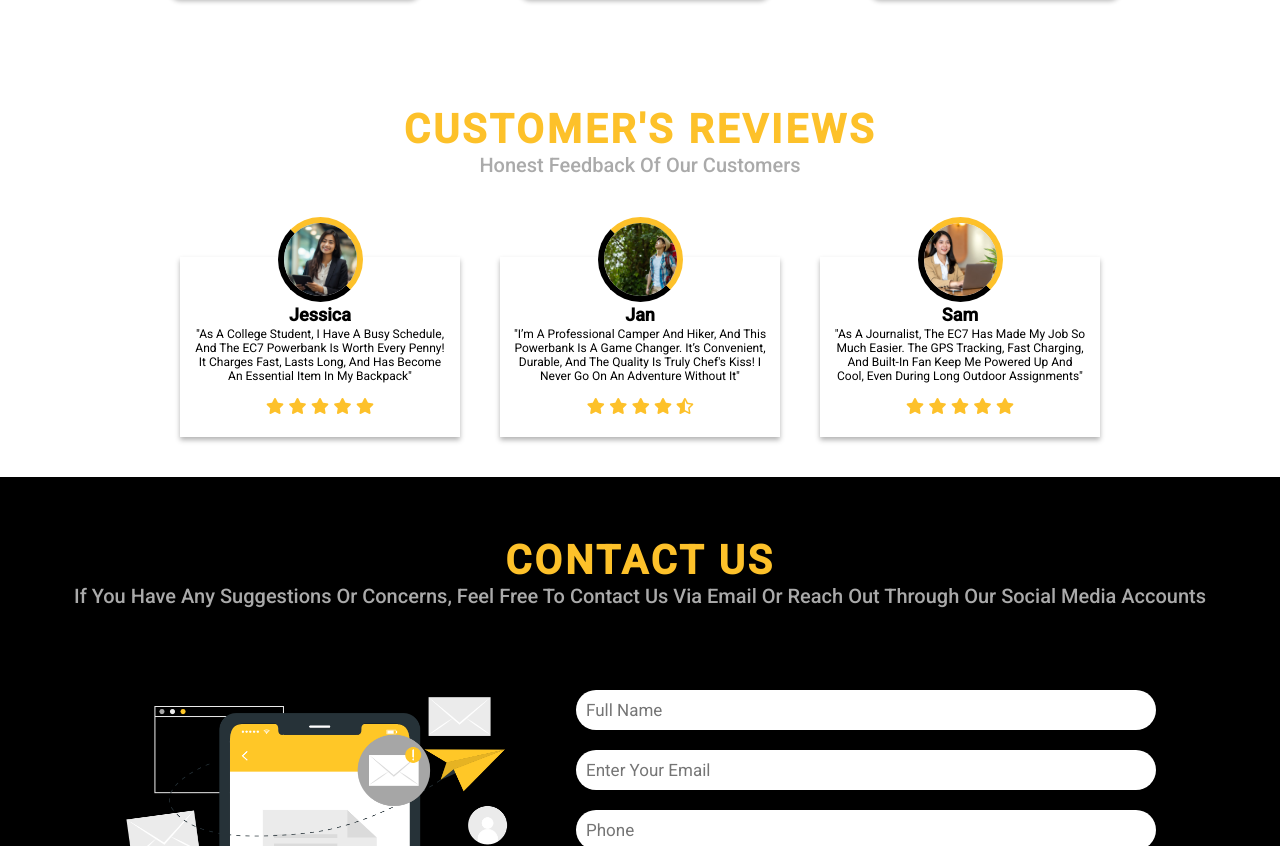
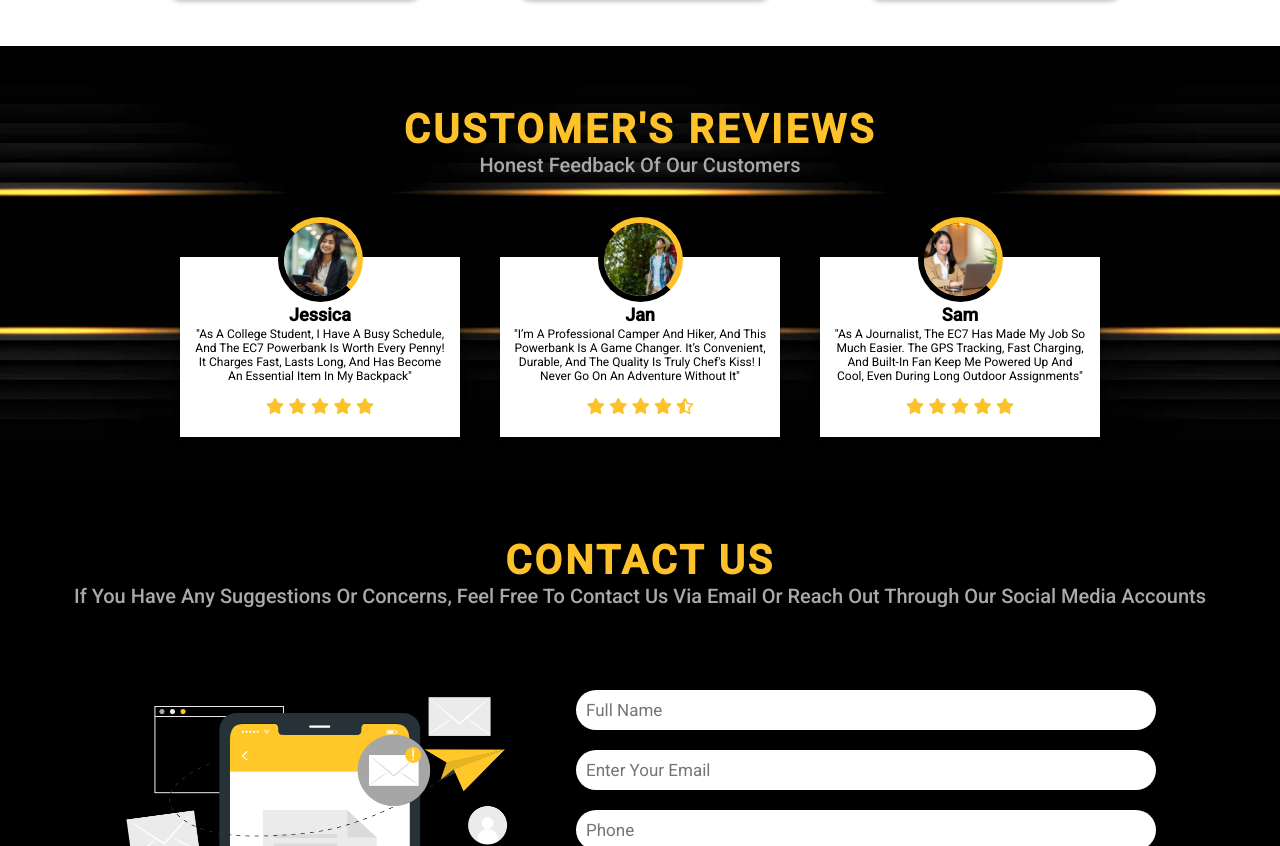
Before and after one commit to Ec7ipse12/EC7GPS, a plain HTML site: page index.html in a window 1280 px wide. Shown: the part 3377-4223 px from the top of the page. Drawn offline with nearby package versions, Linux system fonts and the light colour scheme.

Commit message:
style.css

```diff
--- a/style.css
+++ b/style.css
@@ -382,7 +382,7 @@ header .fa-bars{
 }
 
 .reviews{
-    background: url(../Images/Img/pic9.jpg);
+    background: url(Img/pic9.jpg);
     background-position: center;
     background-attachment: fixed;
 }
```
